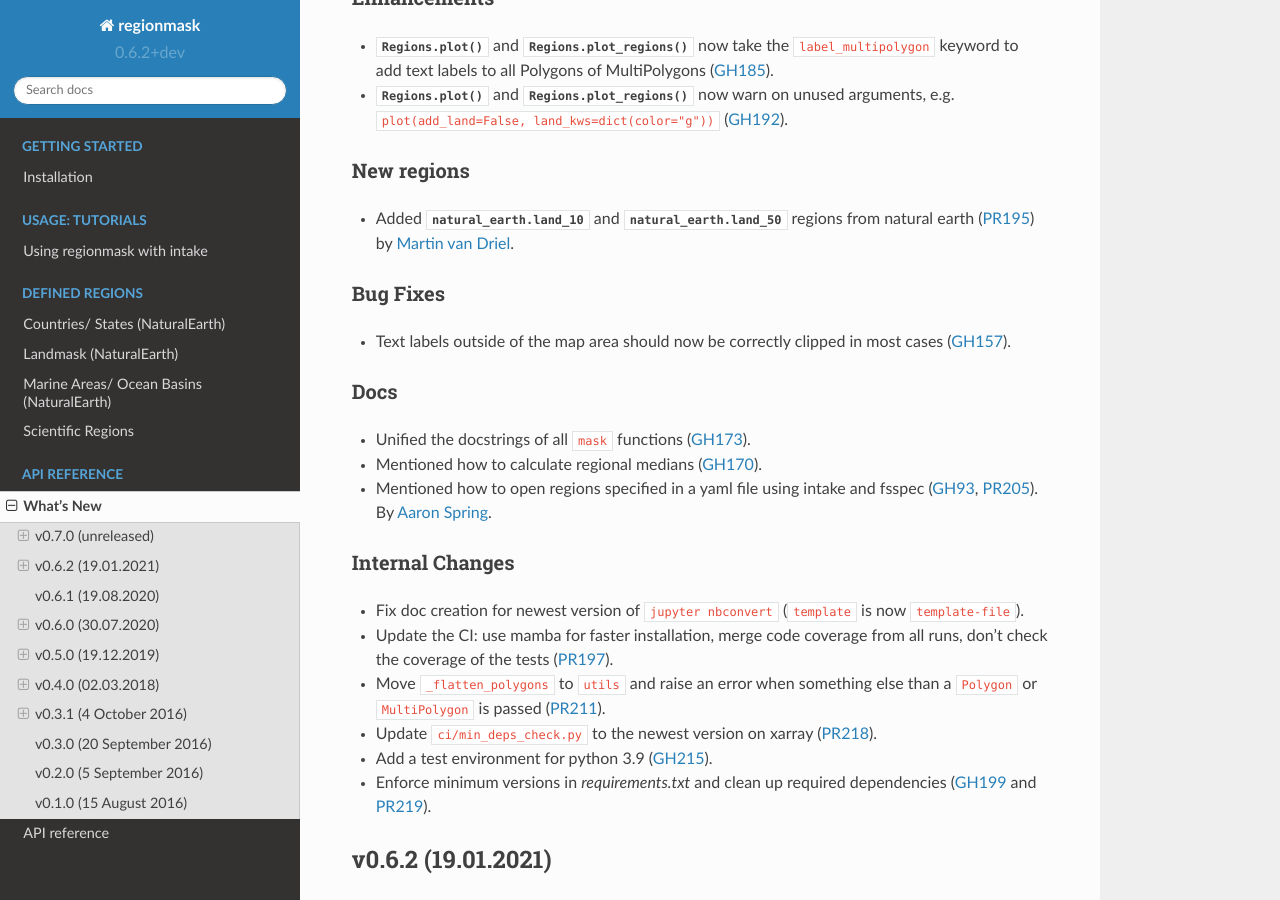
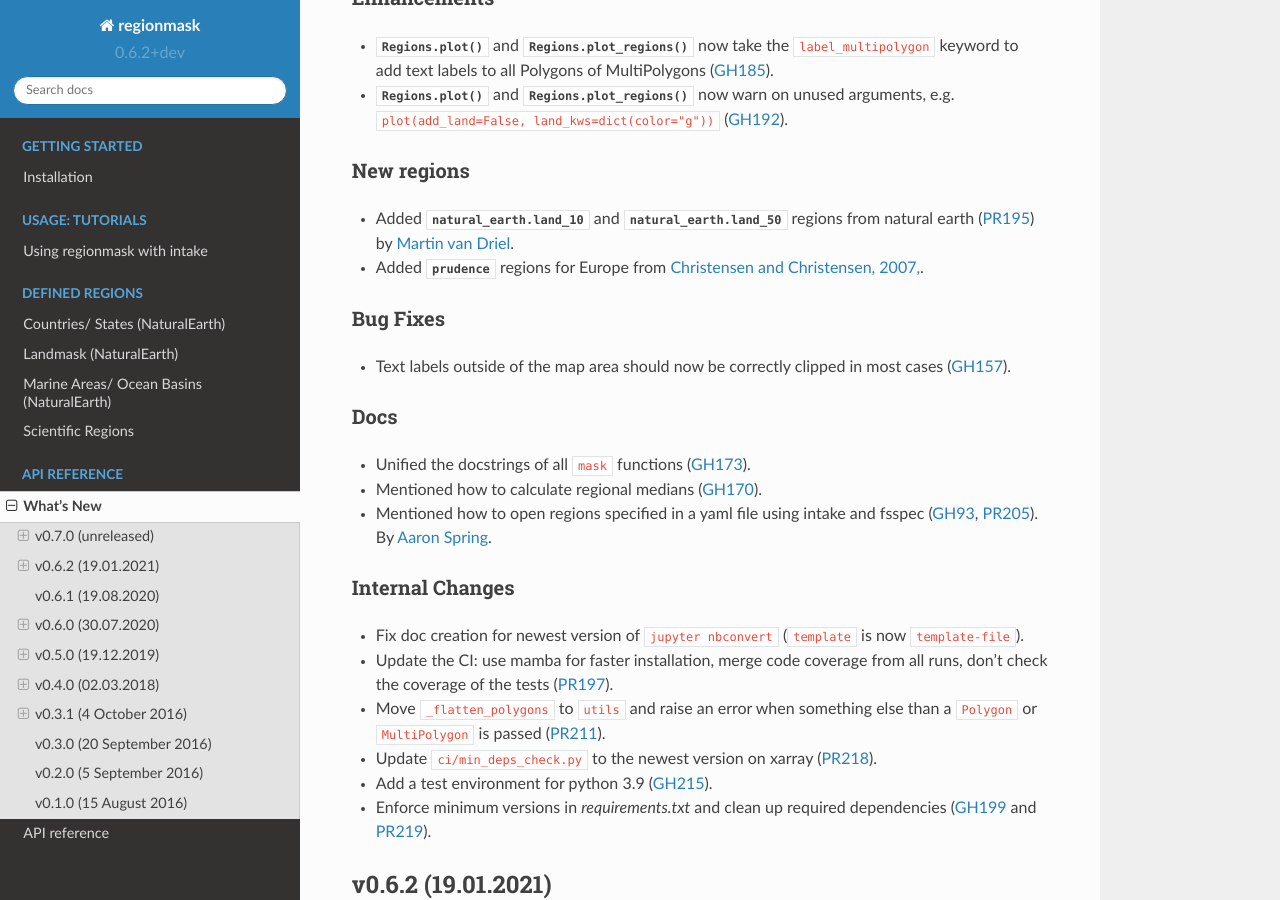
Before and after one commit to regionmask/regionmask, a Sphinx documentation site: the page built from docs/whats_new.rst, in a window 1280 px wide and 900 px high, scrolled down 874 px. Built offline with Sphinx 7.4.7 and the Read the Docs theme 2.0.0, drawn with Linux system fonts in a browser that asks for light colours; pages that are not in the unit, such as notebooks, are missing from menus.

Commit message:
added info in docs/whats_new.rst

```diff
--- a/docs/whats_new.rst
+++ b/docs/whats_new.rst
@@ -54,7 +54,7 @@ New regions
 ~~~~~~~~~~~
 - Added :py:attr:`natural_earth.land_10` and :py:attr:`natural_earth.land_50` regions from
   natural earth (:pull:`195`) by `Martin van Driel <https://github.com/martinvandriel>`_.
-
+- Added :py:attr:`prudence` regions for Europe from `Christensen and Christensen, 2007, <https://link.springer.com/article/10.1007/s10584-006-9210-7>`_.
 
 Bug Fixes
 ~~~~~~~~~
```
